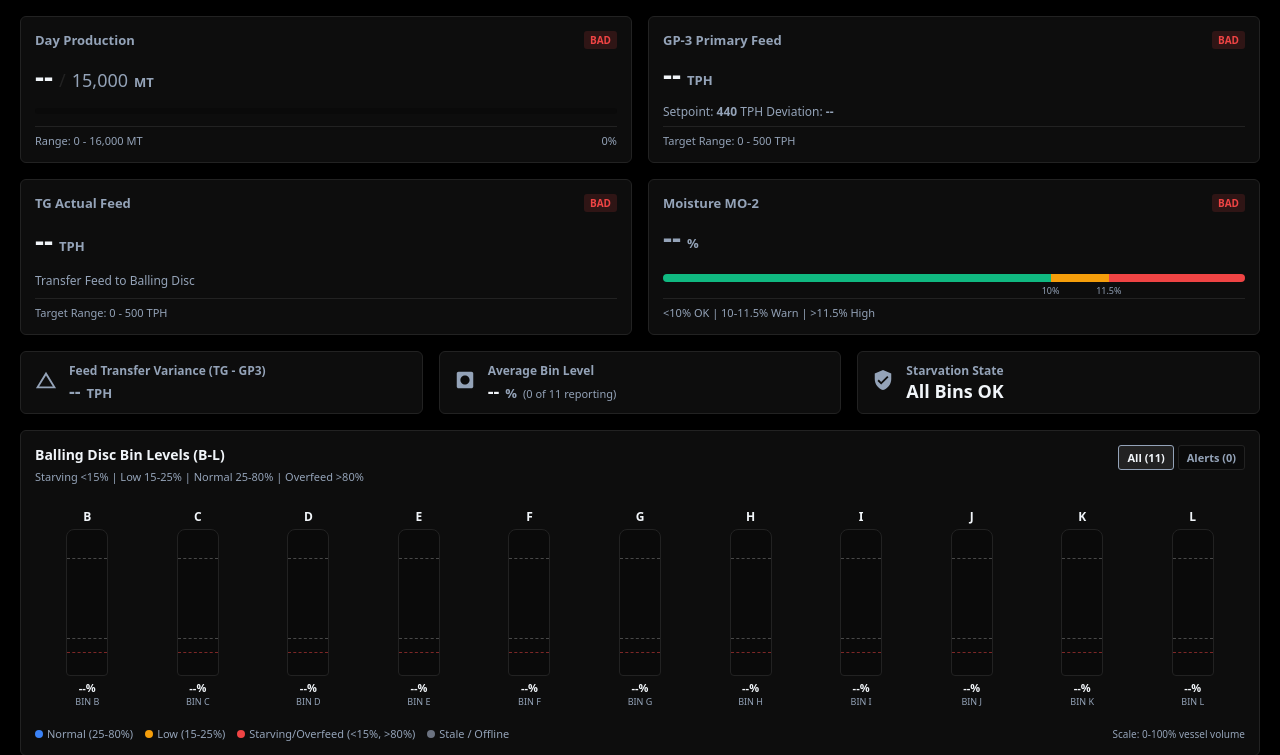
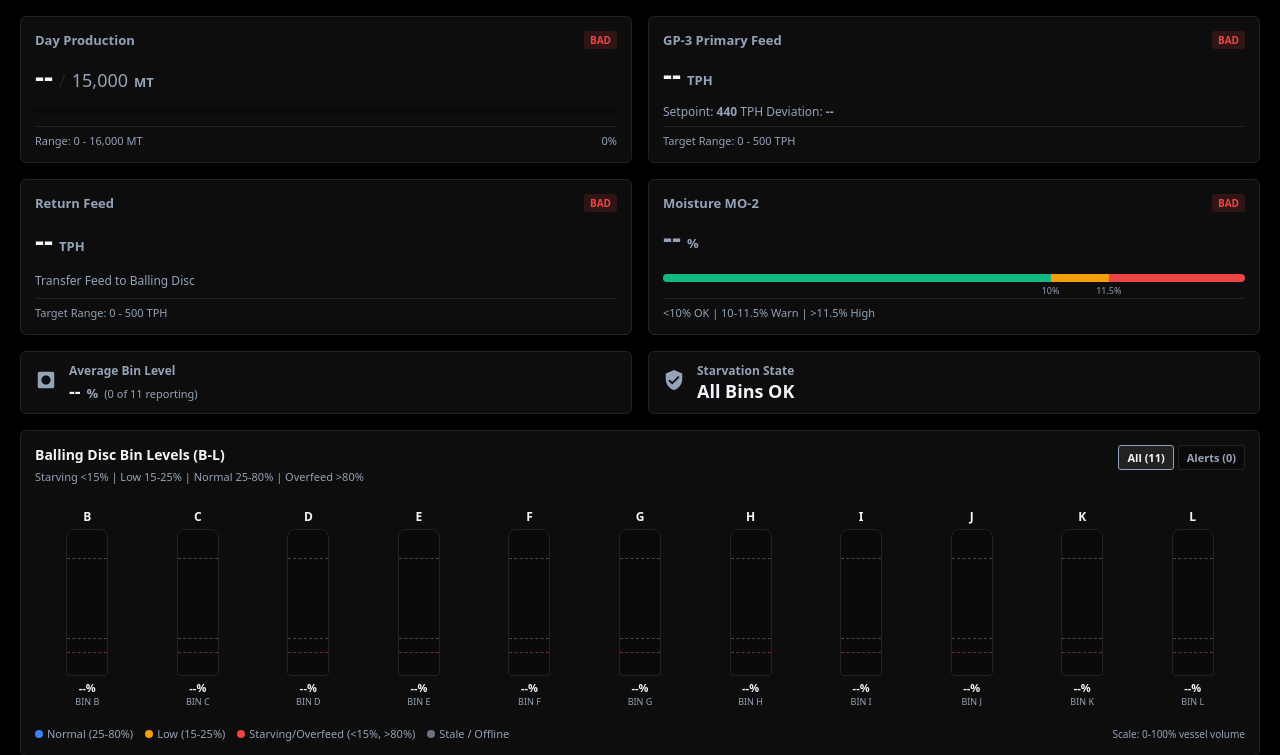
Before and after one commit to hriturajbcodes/Pellet_plant_dashboard, a Flask app: page / in a window 1280 px wide. Shown: the part 66-821 px from the top of the page. Run offline with Flask 3, Linux system fonts and the light colour scheme; data that the repository does not hold is empty; some web fonts are replaced.

Commit message:
Pellet Plant dashboard P1 with operational insights

```diff
--- a/static/css/dashboard.css
+++ b/static/css/dashboard.css
@@ -430,7 +430,7 @@ body {
 /* Row 2: Slim Summary Grid */
 .grid-slim {
   display: grid;
-  grid-template-columns: repeat(3, 1fr);
+  grid-template-columns: repeat(2, 1fr);
   gap: 16px;
 }
 
--- a/static/js/dashboard.js
+++ b/static/js/dashboard.js
@@ -78,7 +78,6 @@
   const moistGaugeMarker = document.getElementById('moist-gauge-marker');
 
   // Slim Cards
-  const valVariance = document.getElementById('val-variance');
   const valAvgBin = document.getElementById('val-avg-bin');
   const labelAvgBinCount = document.getElementById('label-avg-bin-count');
   const cardStarvation = document.getElementById('card-starvation');
@@ -368,27 +367,6 @@
     }
 
     // 3. Row 2 Slim Cards
-    if (k.variance) {
-      if (
-        k.variance.value !== null &&
-        k.variance.quality === 'GOOD'
-      ) {
-        const v = k.variance.value;
-
-        valVariance.textContent =
-          `${v > 0 ? '+' : ''}${v.toFixed(1)}`;
-
-        valVariance.style.color =
-          getStatusColor(k.variance.color);
-
-      } else {
-        valVariance.textContent = '--';
-
-        valVariance.style.color =
-          'var(--text-muted)';
-      }
-    }
-
     if (k.avg_bin) {
       valAvgBin.textContent =
         k.avg_bin.value !== null
@@ -552,45 +530,70 @@
   }
 
   // --- ALARMS & ACKNOWLEDGEMENT ---
+  // Alarm text from the server embeds the live reading
+  // (e.g. "Bin B 12.3% STARVING"), which changes on every poll.
+  // Acknowledgements are therefore tracked by a stable key with
+  // the numeric value stripped (e.g. "Bin B STARVING").
+  function alarmKey(alm) {
+    return String(alm)
+      .replace(/-?\d+(\.\d+)?\s*%/g, '')
+      .replace(/\s+/g, ' ')
+      .trim();
+  }
+
+  function hideAlarmBanner() {
+    alarmBanner.classList.add('hidden');
+    alarmBanner.style.animation = 'none';
+    alarmList.innerHTML = '';
+  }
+
   function renderAlarms(alarms) {
     if (
       !alarms ||
       alarms.length === 0
     ) {
-      alarmBanner.classList.add('hidden');
-      alarmList.innerHTML = '';
+      hideAlarmBanner();
       acknowledgedAlarms.clear();
       return;
     }
 
+    // Forget acknowledgements for alarms that have cleared, so the
+    // alarm raises again if the condition re-occurs later.
+    const activeKeys = new Set(alarms.map(alarmKey));
+
+    acknowledgedAlarms.forEach(key => {
+      if (!activeKeys.has(key)) {
+        acknowledgedAlarms.delete(key);
+      }
+    });
+
+    // Only unacknowledged alarms are shown in the banner.
+    const pending = alarms.filter(
+      alm => !acknowledgedAlarms.has(alarmKey(alm))
+    );
+
+    if (pending.length === 0) {
+      hideAlarmBanner();
+      return;
+    }
+
     alarmList.innerHTML = '';
 
-    let hasUnacknowledged = false;
-
-    alarms.forEach(alm => {
+    pending.forEach(alm => {
       const span =
         document.createElement('span');
 
       span.textContent = alm;
 
       alarmList.appendChild(span);
-
-      if (!acknowledgedAlarms.has(alm)) {
-        hasUnacknowledged = true;
-      }
     });
 
     alarmBanner.classList.remove('hidden');
 
-    if (hasUnacknowledged) {
-      alarmBanner.style.animation =
-        'border-pulse 1.5s infinite';
-
-      playAlarmBeep();
-
-    } else {
-      alarmBanner.style.animation = 'none';
-    }
+    alarmBanner.style.animation =
+      'border-pulse 1.5s infinite';
+
+    playAlarmBeep();
   }
 
   btnAckAlarms.addEventListener('click', () => {
@@ -599,11 +602,12 @@
       lastTagState.alarms
     ) {
       lastTagState.alarms.forEach(
-        a => acknowledgedAlarms.add(a)
-      );
-
-      alarmBanner.style.animation =
-        'none';
+        a => acknowledgedAlarms.add(alarmKey(a))
+      );
+
+      // Remove the banner immediately instead of waiting for
+      // the next poll.
+      renderAlarms(lastTagState.alarms);
     }
   });
 
--- a/templates/index.html
+++ b/templates/index.html
@@ -140,7 +140,7 @@
       <!-- 3. TG Actual Feed -->
       <div class="card kpi-card" id="card-tg">
         <div class="card-header">
-          <span class="card-label">TG Actual Feed</span>
+          <span class="card-label">Return Feed</span>
           <span class="status-pill pill-good" id="pill-tg">GOOD</span>
         </div>
         <div class="kpi-value-block">
@@ -181,20 +181,6 @@
 
     <!-- ROW 2: Slim Summary Metrics -->
     <section class="grid-slim">
-      <!-- Feed Variance -->
-      <div class="card slim-card" id="card-variance">
-        <div class="slim-icon">
-          <svg viewBox="0 0 24 24" width="22" height="22"><path fill="currentColor" d="M12 3L1 21h22L12 3zm0 3.99L19.53 19H4.47L12 6.99z"/></svg>
-        </div>
-        <div class="slim-details">
-          <span class="slim-title">Feed Transfer Variance (TG - GP3)</span>
-          <div class="slim-val-row">
-            <span class="slim-value tabular" id="val-variance">--</span>
-            <span class="val-unit">TPH</span>
-          </div>
-        </div>
-      </div>
-
       <!-- Average Bin Level -->
       <div class="card slim-card" id="card-avg-bin">
         <div class="slim-icon">
```
Also changed, not shown: 1 other file.
